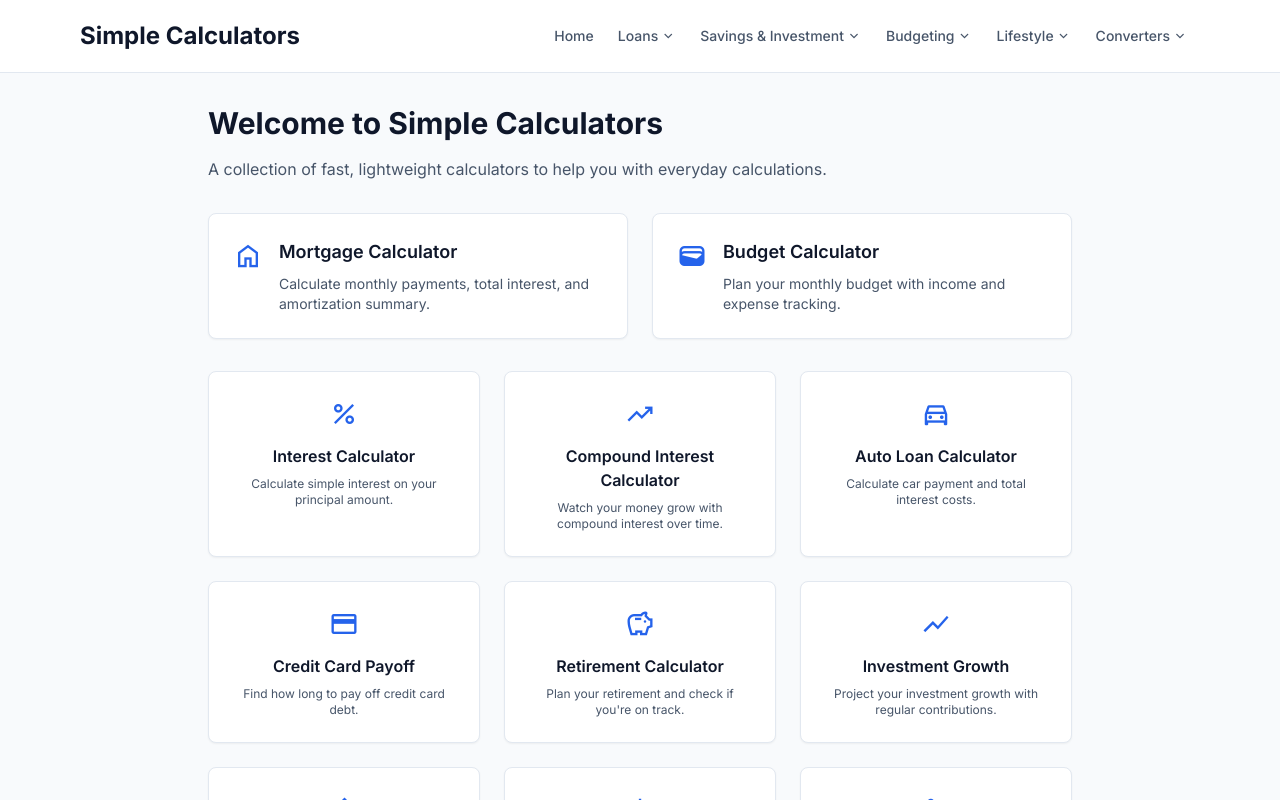
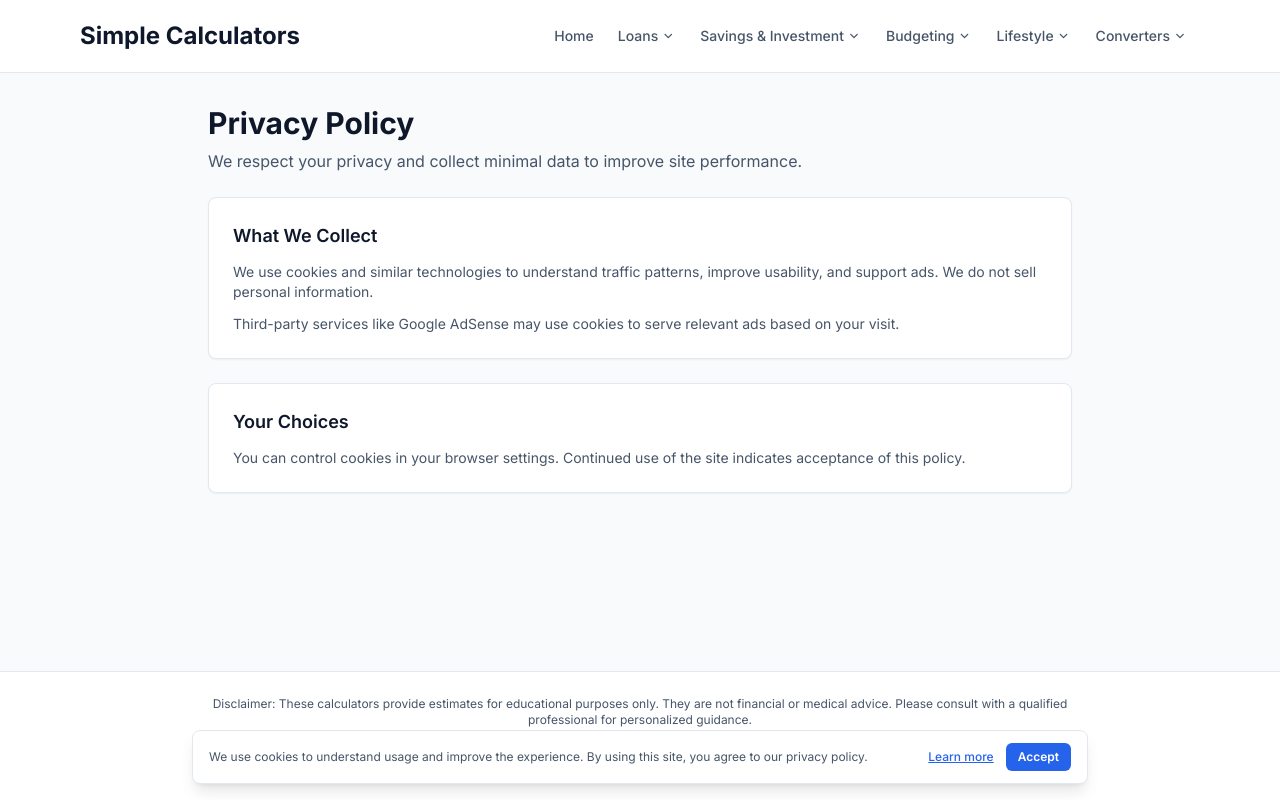
Before and after one commit to wylie/calculator-hub, a React (Vite) app: page /privacy in a window 1280 px wide. Shown: the top 800 px of the page. Built offline with nearby package versions, Linux system fonts and the light colour scheme.

Commit message:
Add policy pages, consent banner, and reserve ad space

```diff
--- a/src/App.tsx
+++ b/src/App.tsx
@@ -1,6 +1,9 @@
 import { Routes, Route } from 'react-router-dom'
 import Layout from './components/Layout'
 import HomePage from './pages/Home/HomePage'
+import PrivacyPage from './pages/Privacy/PrivacyPage'
+import TermsPage from './pages/Terms/TermsPage'
+import ContactPage from './pages/Contact/ContactPage'
 import MortgagePage from './pages/Mortgage/MortgagePage'
 import BudgetPage from './pages/Budget/BudgetPage'
 import WeatherPage from './pages/Weather/WeatherPage'
@@ -30,6 +33,9 @@ function App() {
     <Layout>
       <Routes>
         <Route path="/" element={<HomePage />} />
+        <Route path="/privacy" element={<PrivacyPage />} />
+        <Route path="/terms" element={<TermsPage />} />
+        <Route path="/contact" element={<ContactPage />} />
         <Route path="/mortgage" element={<MortgagePage />} />
         <Route path="/budget" element={<BudgetPage />} />
         <Route path="/weather" element={<WeatherPage />} />
--- a/src/components/AdSlot.tsx
+++ b/src/components/AdSlot.tsx
@@ -14,7 +14,7 @@ export default function AdSlot({ slotId = '1569767653' }: AdSlotProps) {
   }, [slotId]);
 
   return (
-    <div className="my-3 md:my-6">
+    <div className="my-3 md:my-6 min-h-[250px]">
       <ins
         className="adsbygoogle"
         style={{ display: 'block' }}
--- /dev/null
+++ b/src/components/ConsentBanner.tsx
@@ -0,0 +1,47 @@
+import { useEffect, useState } from 'react';
+import { Link } from 'react-router-dom';
+
+export default function ConsentBanner() {
+  const [accepted, setAccepted] = useState(true);
+
+  useEffect(() => {
+    if (typeof window === 'undefined') {
+      return;
+    }
+    const stored = window.localStorage.getItem('consent-accepted');
+    setAccepted(stored === 'true');
+  }, []);
+
+  const handleAccept = () => {
+    window.localStorage.setItem('consent-accepted', 'true');
+    setAccepted(true);
+  };
+
+  if (accepted) {
+    return null;
+  }
+
+  return (
+    <div className="fixed bottom-4 left-4 right-4 z-50">
+      <div className="max-w-4xl mx-auto bg-white border border-slate-200 rounded-lg shadow-lg px-4 py-3 flex flex-col gap-3 md:flex-row md:items-center md:justify-between">
+        <p className="text-xs text-slate-600">
+          We use cookies to understand usage and improve the experience. By using this site, you agree to our privacy policy.
+        </p>
+        <div className="flex items-center gap-3">
+          <Link
+            to="/privacy"
+            className="text-xs font-medium text-blue-600 hover:text-blue-700 underline"
+          >
+            Learn more
+          </Link>
+          <button
+            onClick={handleAccept}
+            className="px-3 py-1.5 text-xs font-semibold text-white bg-blue-600 rounded-md hover:bg-blue-700"
+          >
+            Accept
+          </button>
+        </div>
+      </div>
+    </div>
+  );
+}
--- a/src/components/Layout.tsx
+++ b/src/components/Layout.tsx
@@ -1,3 +1,5 @@
+import { Link } from 'react-router-dom';
+import ConsentBanner from './ConsentBanner';
 import Nav from './Nav';
 
 interface LayoutProps {
@@ -11,6 +13,7 @@ export default function Layout({ children }: LayoutProps) {
       <main className="flex-1 max-w-4xl w-full mx-auto px-4 py-8">
         {children}
       </main>
+      <ConsentBanner />
       <footer className="border-t border-slate-200 bg-white py-6 mt-12">
         <div className="max-w-4xl mx-auto px-4 text-center text-xs text-slate-600">
           <p className="mb-2">
@@ -18,6 +21,11 @@ export default function Layout({ children }: LayoutProps) {
             financial or medical advice. Please consult with a qualified professional for
             personalized guidance.
           </p>
+          <div className="flex flex-wrap items-center justify-center gap-3 mb-2">
+            <Link to="/privacy" className="text-xs text-slate-600 hover:text-slate-900 underline">Privacy Policy</Link>
+            <Link to="/terms" className="text-xs text-slate-600 hover:text-slate-900 underline">Terms</Link>
+            <Link to="/contact" className="text-xs text-slate-600 hover:text-slate-900 underline">Contact</Link>
+          </div>
           <p>Simple Calculators 2026. All rights reserved.</p>
         </div>
       </footer>
--- /dev/null
+++ b/src/pages/Contact/ContactPage.tsx
@@ -0,0 +1,19 @@
+import Card from '../../components/Card';
+
+export default function ContactPage() {
+  return (
+    <div className="space-y-6">
+      <div>
+        <h1 className="text-3xl font-bold text-slate-900 mb-2">Contact</h1>
+        <p className="text-slate-600">
+          Questions or feedback? We would love to hear from you.
+        </p>
+      </div>
+
+      <Card>
+        <h2 className="text-lg font-semibold text-slate-900 mb-3">Email</h2>
+        <p className="text-sm text-slate-600">Reach us at: hello@simplecalculators.io</p>
+      </Card>
+    </div>
+  );
+}
--- /dev/null
+++ b/src/pages/Privacy/PrivacyPage.tsx
@@ -0,0 +1,32 @@
+import Card from '../../components/Card';
+
+export default function PrivacyPage() {
+  return (
+    <div className="space-y-6">
+      <div>
+        <h1 className="text-3xl font-bold text-slate-900 mb-2">Privacy Policy</h1>
+        <p className="text-slate-600">
+          We respect your privacy and collect minimal data to improve site performance.
+        </p>
+      </div>
+
+      <Card>
+        <h2 className="text-lg font-semibold text-slate-900 mb-3">What We Collect</h2>
+        <p className="text-sm text-slate-600 mb-3">
+          We use cookies and similar technologies to understand traffic patterns, improve usability, and support ads.
+          We do not sell personal information.
+        </p>
+        <p className="text-sm text-slate-600">
+          Third-party services like Google AdSense may use cookies to serve relevant ads based on your visit.
+        </p>
+      </Card>
+
+      <Card>
+        <h2 className="text-lg font-semibold text-slate-900 mb-3">Your Choices</h2>
+        <p className="text-sm text-slate-600">
+          You can control cookies in your browser settings. Continued use of the site indicates acceptance of this policy.
+        </p>
+      </Card>
+    </div>
+  );
+}
--- /dev/null
+++ b/src/pages/Terms/TermsPage.tsx
@@ -0,0 +1,28 @@
+import Card from '../../components/Card';
+
+export default function TermsPage() {
+  return (
+    <div className="space-y-6">
+      <div>
+        <h1 className="text-3xl font-bold text-slate-900 mb-2">Terms of Use</h1>
+        <p className="text-slate-600">
+          By using this site, you agree to these terms.
+        </p>
+      </div>
+
+      <Card>
+        <h2 className="text-lg font-semibold text-slate-900 mb-3">Use of Calculators</h2>
+        <p className="text-sm text-slate-600">
+          Results are estimates for informational purposes only and should not be considered professional advice.
+        </p>
+      </Card>
+
+      <Card>
+        <h2 className="text-lg font-semibold text-slate-900 mb-3">Limitation of Liability</h2>
+        <p className="text-sm text-slate-600">
+          We are not liable for decisions made based on calculator outputs. Verify any decisions with qualified professionals.
+        </p>
+      </Card>
+    </div>
+  );
+}
```
